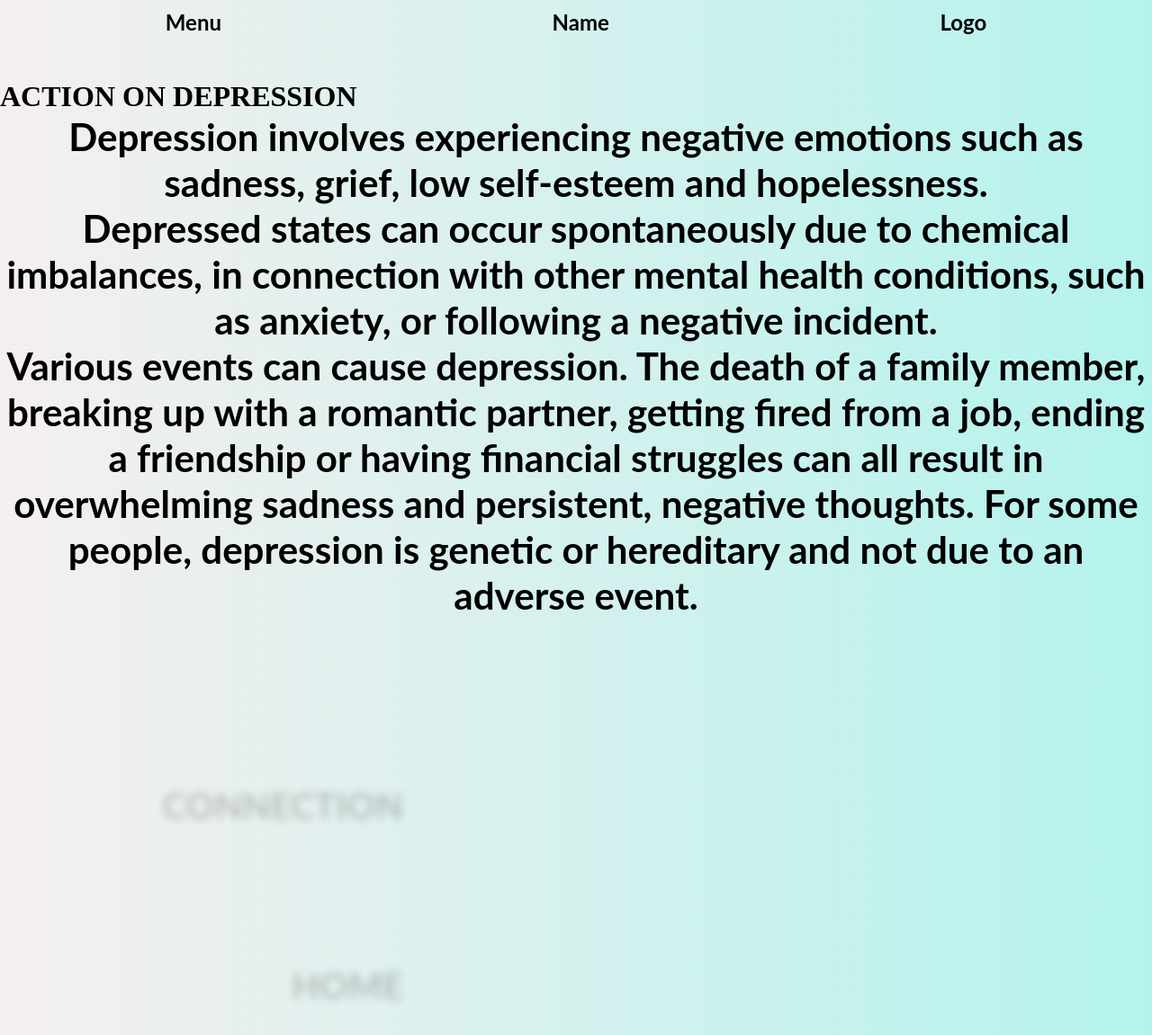
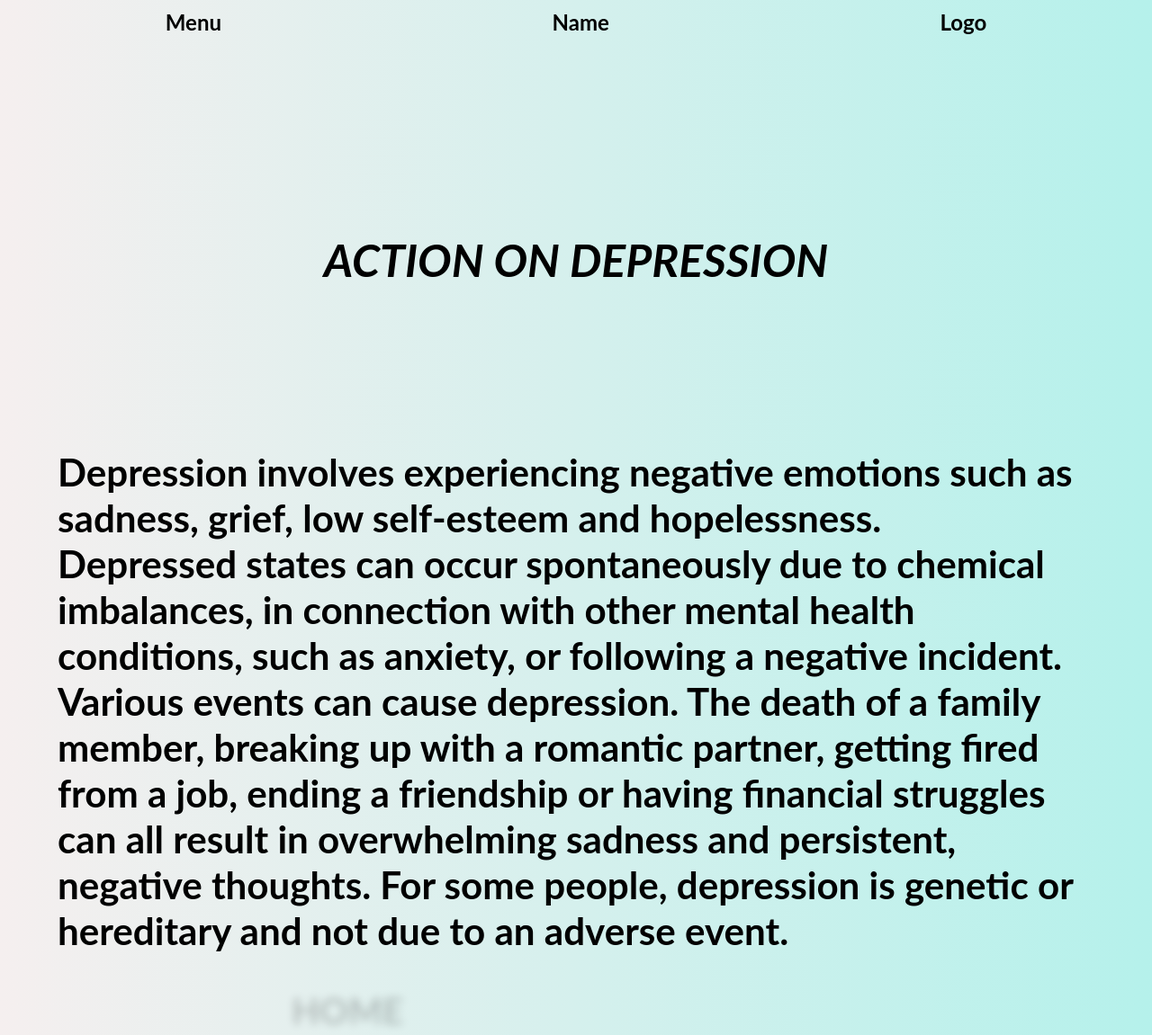
Before and after one commit to plainstorm/plainstorm.githhub.io, a plain HTML site: page index.html in a window 1280 px wide. Shown: the top 1151 px of the page at 90% size. Drawn offline with Linux system fonts and the light colour scheme; a web font is replaced by a local one.

Commit message:
Update style.css

```diff
--- a/style.css
+++ b/style.css
@@ -40,19 +40,28 @@ nav {
     justify-content: space-around;
     padding: 10px 0px 50px 0px;
 }
-.introduction {
-    min-height: 90vh;
-    text-align: center;
-    font-family: lato;
-    font-size: 36px;
-}
-
 .container {
     display: grid;
-    grid-template-columns: 5% 1fr 1fr 5%;
+    grid-template-columns: 20% 1fr 2fr 5%;
     grid-template-rows: repeat(10, 100vh);
     align-items: center;
     margin-bottom: 100vh;
+}
+.title h1 {
+    font-size: 50px;
+    font-family: lato;
+    font-weight: bold;
+    font-style: italic;
+    text-align: center;
+    height: 50vh;
+    line-height: 50vh;
+    vertical-align: middle;
+}
+.introduction {
+    padding: 10px 5% 10px 5%;
+    text-align: start;
+    font-family: lato;
+    font-size: 36px;
 }
 
 .descriptions {
@@ -68,13 +77,13 @@ nav {
 
 .block {
     position: fixed;
+    display: inline-block;
     width: 30%;
-    height: 80px;
     /* background-color: red; */
     font-family: lato;
+    font-weight: bold;
     font-size: 20px;
     text-align: end;
-    line-height: 80px;
 }
 
 .footer-info {
@@ -85,3 +94,9 @@ nav {
     display: flex;
     justify-content: space-around;
 }
+
+.img {
+    width: 30vw;
+    left: 50%;
+    position: absolute;
+}
```
